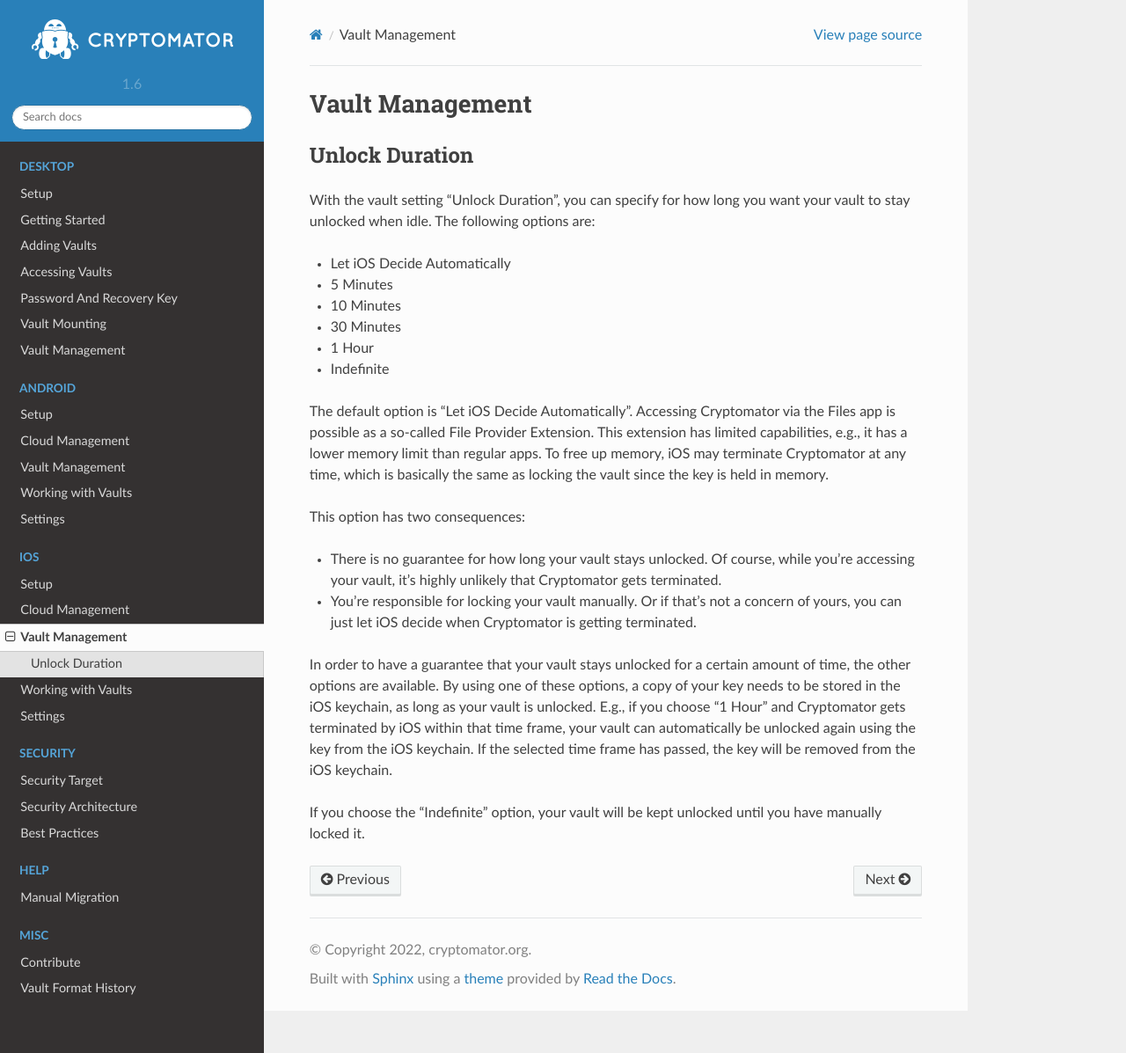
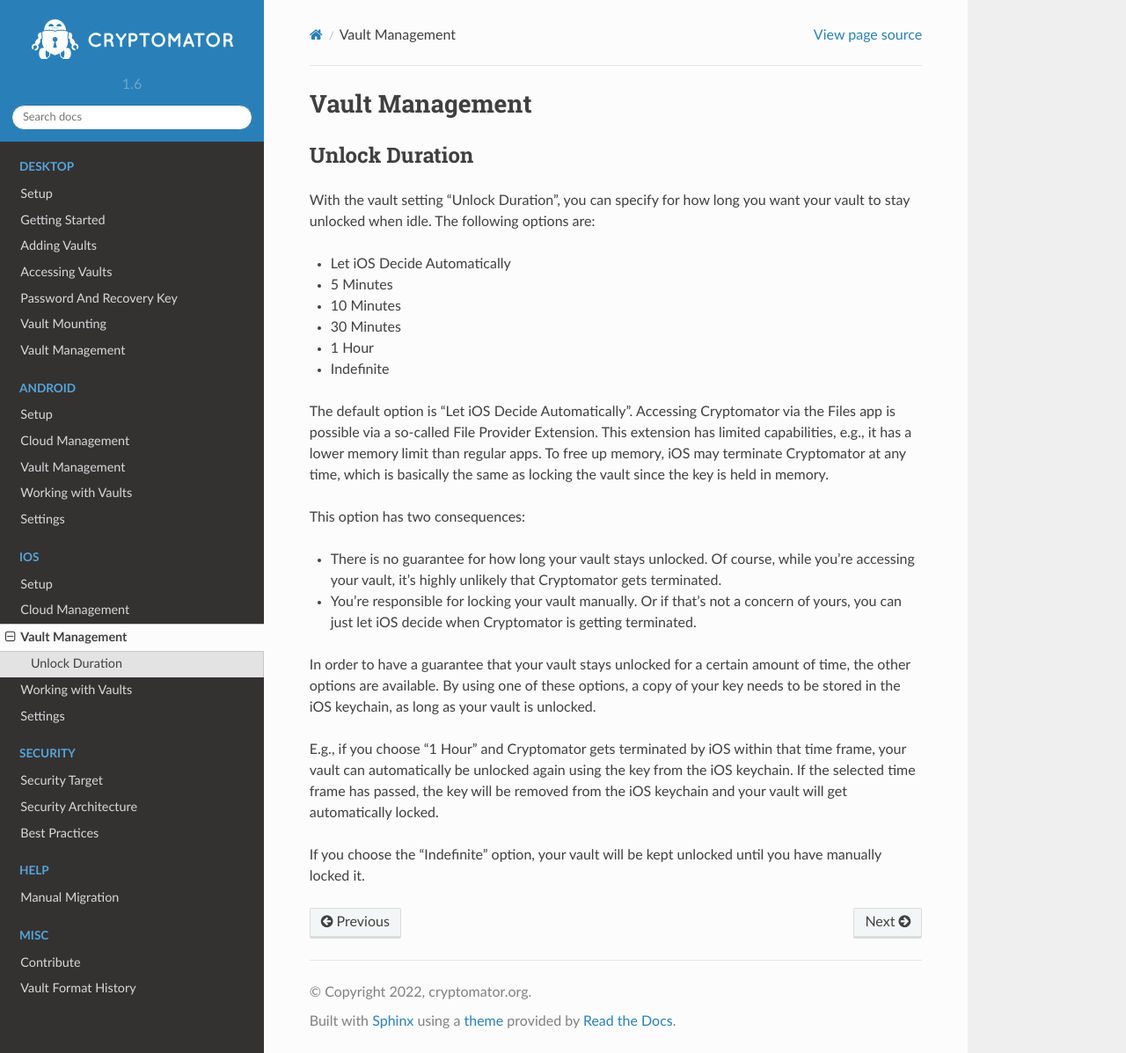
Before and after one commit to cryptomator/docs, a Sphinx documentation site: the page built from source/ios/vault-management.rst, in a window 1280 px wide and 1197 px high. Shown: the whole window at 88% size. Built offline with Sphinx 7.4.7 and the Read the Docs theme 2.0.0, drawn with Linux system fonts in a browser that asks for light colours.

Commit message:
updated ios vault management

```diff
--- a/source/ios/vault-management.rst
+++ b/source/ios/vault-management.rst
@@ -15,13 +15,15 @@
 * 1 Hour
 * Indefinite
 
-The default option is "Let iOS Decide Automatically". Accessing Cryptomator via the Files app is possible as a so-called File Provider Extension. This extension has limited capabilities, e.g., it has a lower memory limit than regular apps. To free up memory, iOS may terminate Cryptomator at any time, which is basically the same as locking the vault since the key is held in memory.
+The default option is "Let iOS Decide Automatically". Accessing Cryptomator via the Files app is possible via a so-called File Provider Extension. This extension has limited capabilities, e.g., it has a lower memory limit than regular apps. To free up memory, iOS may terminate Cryptomator at any time, which is basically the same as locking the vault since the key is held in memory.
 
 This option has two consequences:
 
 * There is no guarantee for how long your vault stays unlocked. Of course, while you're accessing your vault, it's highly unlikely that Cryptomator gets terminated.
 * You're responsible for locking your vault manually. Or if that's not a concern of yours, you can just let iOS decide when Cryptomator is getting terminated.
 
-In order to have a guarantee that your vault stays unlocked for a certain amount of time, the other options are available. By using one of these options, a copy of your key needs to be stored in the iOS keychain, as long as your vault is unlocked. E.g., if you choose "1 Hour" and Cryptomator gets terminated by iOS within that time frame, your vault can automatically be unlocked again using the key from the iOS keychain. If the selected time frame has passed, the key will be removed from the iOS keychain.
+In order to have a guarantee that your vault stays unlocked for a certain amount of time, the other options are available. By using one of these options, a copy of your key needs to be stored in the iOS keychain, as long as your vault is unlocked.
+
+E.g., if you choose "1 Hour" and Cryptomator gets terminated by iOS within that time frame, your vault can automatically be unlocked again using the key from the iOS keychain. If the selected time frame has passed, the key will be removed from the iOS keychain and your vault will get automatically locked.
 
 If you choose the "Indefinite" option, your vault will be kept unlocked until you have manually locked it.
```
